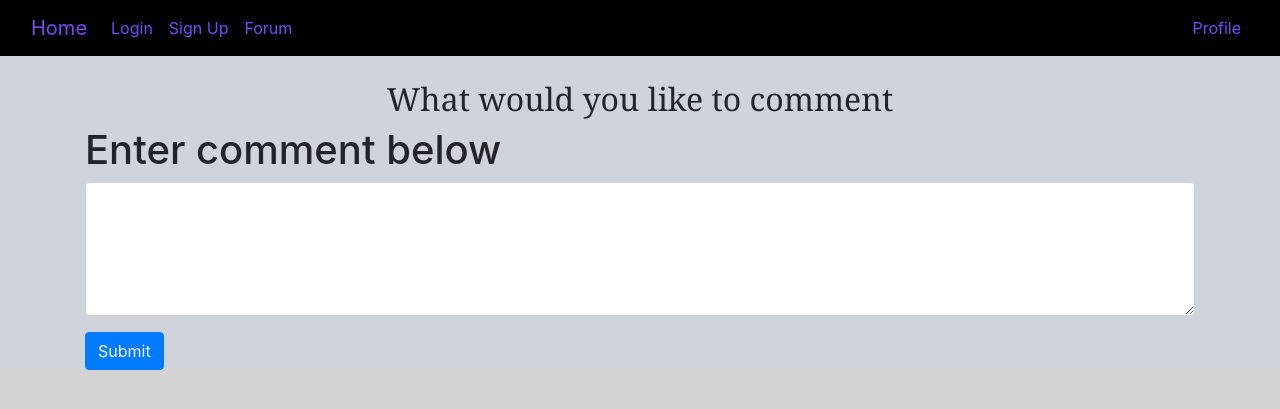
After one commit to evanstone32/Comp-Sci-Messageboard-Final-Project, a Flask app: template templates/create_comment.html in a window 1280 px wide. The commit adds this page. Shown: the top 409 px of the page. Run offline with Flask 2, Linux system fonts and the light colour scheme; the template is opened without the code that fills it, so the values that code supplies are empty.

```diff
--- a/app.py
+++ b/app.py
@@ -3,6 +3,7 @@ from src.repositories.user_repository import _user_repo as users
 from src.PassHandler import PassHandler
 from src.models.models import User, Forum, Post, Comment, db
 from src.repositories.post_repository import _post_repo as posts
+from src.repositories.comment_repository import _comment_repo
 
 global logged_in_user
 global logged_in
@@ -96,7 +97,7 @@ def profile():
     return render_template('profile.html', user=logged_in_user)
 
 
-@ app.route('/forum/<int:forum_id>/posts',methods={'POST','GET'})
+@ app.route('/forum/<int:forum_id>/posts',methods=['POST','GET'])
 def get_post(forum_id):
 
 
@@ -104,9 +105,9 @@ def get_post(forum_id):
         new_post = request.form.get('box')
         posts.create_new_post(new_post, forum_id, logged_in_user.user_id)
 
-    posts = Post.query.filter_by(forum_id=forum_id).all()#not a method call yet
+    post = Post.query.filter_by(forum_id=forum_id).all()#not a method call yet
     forum = Forum.query.get(forum_id) #not a method call yet
-    return render_template('post.html', forum=forum, posts=posts)
+    return render_template('post.html', forum=forum, post=post)
 
 
 @ app.route('/forum/<int:forum_id>/posts/create_post',methods=['POST','GET'])
@@ -120,11 +121,29 @@ def create_post(forum_id):
     return render_template('create_post.html',forum=forum, logged_in_user=logged_in_user)
 
 
-@ app.route('/forum/<int:forum_id>/posts/create_post/<int:post_id>/comments', methods=['GET','POST'])
+@ app.route('/forum/<int:forum_id>/posts/<int:post_id>/comments', methods=['POST','GET'])
 def get_comment(forum_id,post_id):
+
+
+    if request.method == 'POST':
+        new_comment = request.form.get('text')
+        _comment_repo.create_new_comment(new_comment, post_id, logged_in_user.user_id)
+
 
     forum = Forum.query.get(forum_id)
     comments = Comment.query.filter_by(post_id=post_id).all()
     post = Post.query.get(post_id)
 
     return render_template('comments.html', comments=comments, post=post, forum=forum)
+
+
+@ app.route('/forum/<int:forum_id>/posts/<int:post_id>/comments/create_comment', methods=['GET','POST'])
+def create_comment(forum_id,post_id):
+
+    if not logged_in:
+        return redirect("/login")
+
+    forum = Forum.query.get(forum_id)
+    post = Post.query.get(post_id)
+
+    return render_template('create_comment.html', forum=forum, post=post)
--- a/src/repositories/comment_repository.py
+++ b/src/repositories/comment_repository.py
@@ -5,8 +5,8 @@ class CommentRepository:
 
 #creates a comment in database
     def create_new_comment(self, comment: str, post_id: int, user_id: int) -> Comment:
-        comments = Comment(comment=comment, post_id=post_id, user_id=user_id)
-        db.session.add(comments)
+        com = Comment(comment=comment, post_id=post_id, user_id=user_id)
+        db.session.add(com)
         db.session.commit()
 
 #gets all comments at a specific forum_id
--- a/templates/comments.html
+++ b/templates/comments.html
@@ -17,7 +17,7 @@
     </div>
   </div>
 
-  <a href="{{ url_for('create_post', forum_id=forum.forum_id) }}">
+  <a href="{{ url_for('create_comment', forum_id=forum.forum_id, post_id=post.post_id) }}">
     <div class="d-grid gap-2">
         <button class="btn btn-primary" type="button" style="background-color: #7749F8;">Comment (must be logged in)</button>
     </div>
@@ -27,8 +27,7 @@
     {%for comments in comments%}
           <div class="card postSpace">
             <div class="card-header">
-              <b>userID: {{comments.user_id}} </b>
-              <a style="margin-left: 850px;" href="{{ url_for('get_comment', forum_id=forum.forum_id, post_id=post.post_id) }}">view comments</a>
+              <b>userID: {{comments.user_id}}  {{comments.user_id}}</b>
             </div>
             <div class="card-body">
               <blockquote class="blockquote mb-0">
--- /dev/null
+++ b/templates/create_comment.html
@@ -0,0 +1,18 @@
+{% extends '_layout.html' %}
+
+{% block title %}Movie Rating App | All Movies{% endblock %}
+
+{% block body %}
+
+<h2 class="topical">What would you like to comment</h2>
+
+
+<form method="post" action="{{ url_for('get_comment', forum_id=forum.forum_id, post_id=post.post_id) }}">
+    <div class="mb-3">
+      <h1>Enter comment below</h1>
+      <textarea class="form-control" id="exampleFormControlTextarea1" rows="5" name="text"></textarea>
+    </div>
+    <button type="submit" class="btn btn-primary">Submit</button>
+    <input hidden class="form-control" name="login">
+</form>
+{% endblock %}
--- a/templates/post.html
+++ b/templates/post.html
@@ -14,7 +14,7 @@
         </div>
         </a>
 
-        {%for post in posts%}
+        {%for post in post%}
         <div class="card postSpace">
             <div class="card-header">
               <b>userID: {{post.user_id}} </b>
```
